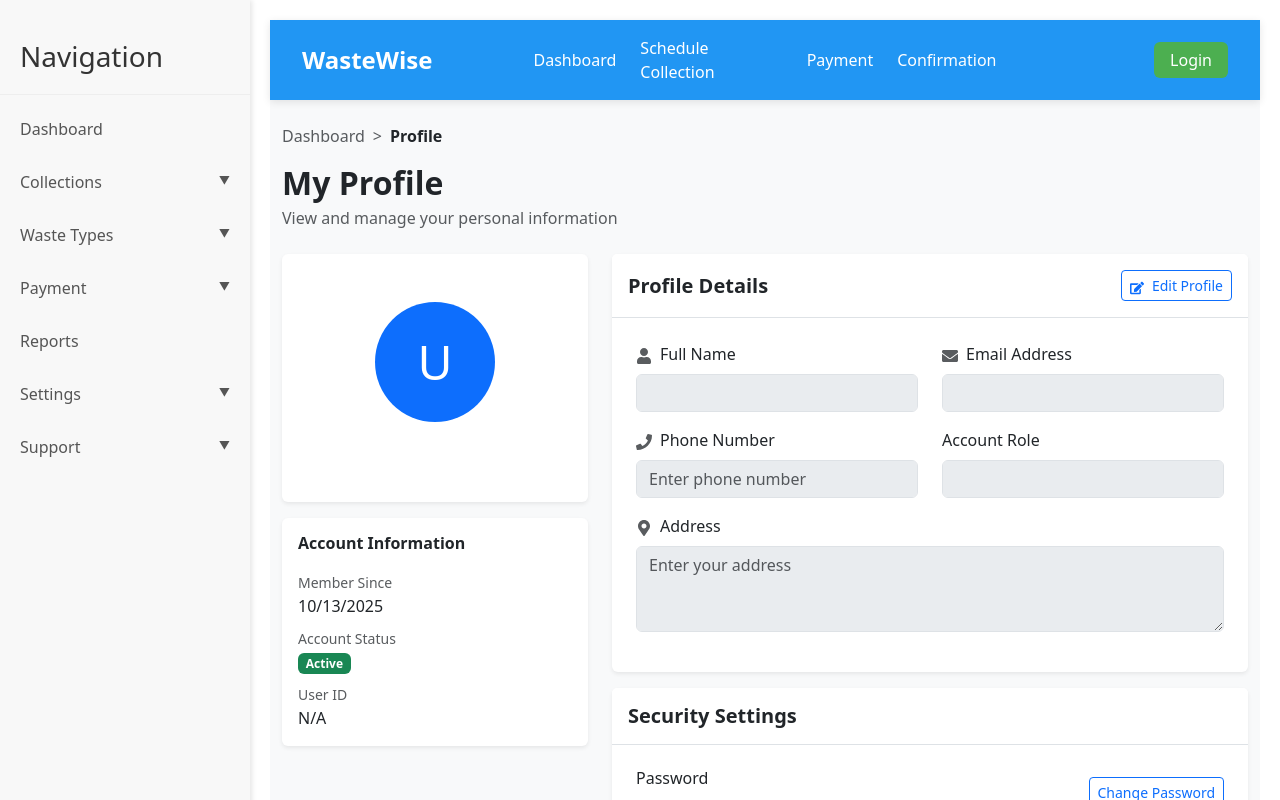
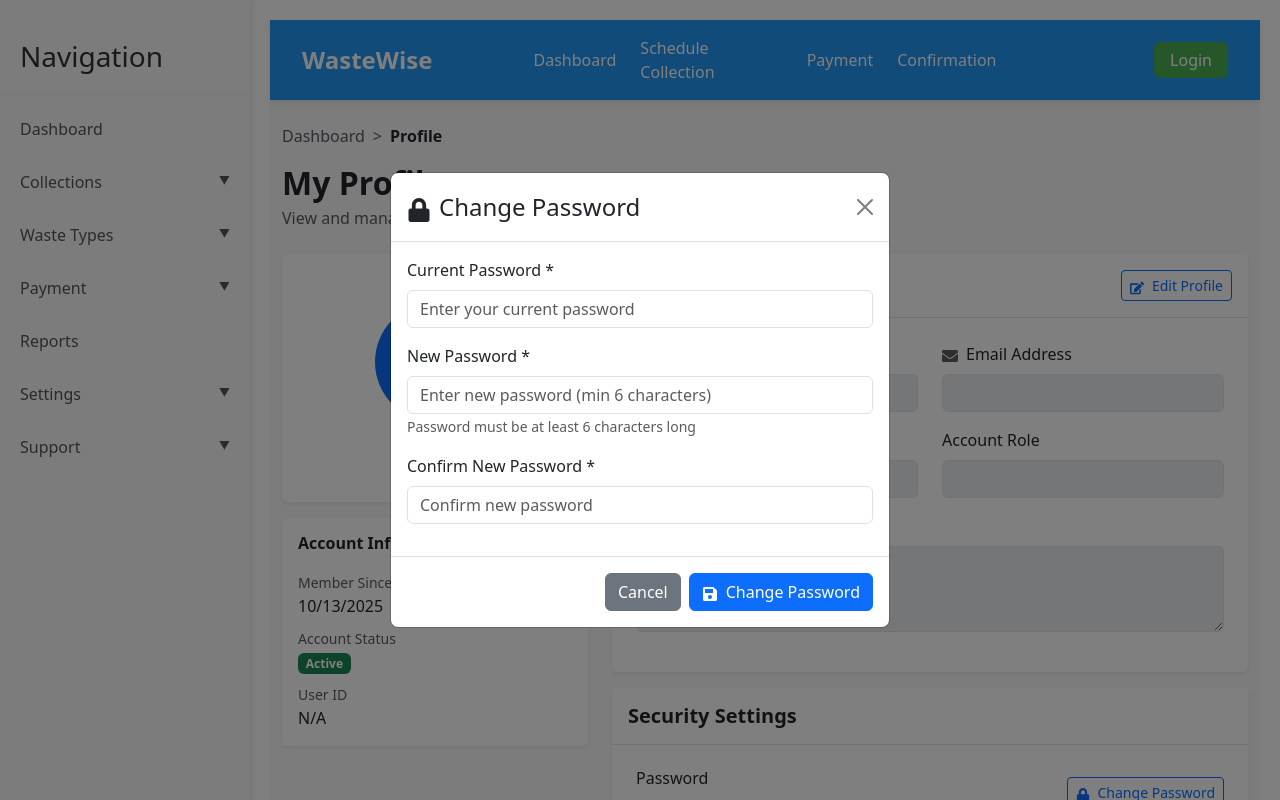
Before and after one commit to hirubb/Smart-Waste-Management-System, a React (Create React App) app in the folder client/: page /profile in a window 1280 px wide. Both pictures are taken after a click on the button "Change Password". Shown: the top 800 px of the page. Built offline with nearby package versions, Linux system fonts and the light colour scheme.

Commit message:
Add change password functionality and enhance profile page

```diff
--- a/client/src/pages/PaymentHistory.jsx
+++ b/client/src/pages/PaymentHistory.jsx
@@ -1,6 +1,6 @@
 import React, { useState, useEffect, useContext } from "react";
 import { Container, Card, Table, Badge, Spinner, Alert, Button, Row, Col, Form } from "react-bootstrap";
-import { FaReceipt, FaCreditCard, FaMobileAlt, FaMoneyBillWave, FaUniversity, FaDownload, FaEye } from "react-icons/fa";
+import { FaReceipt, FaCreditCard, FaMobileAlt, FaMoneyBillWave, FaUniversity, FaEye } from "react-icons/fa";
 import { AuthContext } from "../context/AuthContext";
 import api from "../services/api";
 
@@ -20,7 +20,18 @@ const PaymentHistory = () => {
     try {
       setLoading(true);
       const response = await api.get("/payments/user/all");
-      setPayments(response.data.payments || []);
+      const paymentsData = response.data.payments || [];
+
+      // Remove duplicates based on _id
+      const uniquePayments = paymentsData.reduce((acc, current) => {
+        const isDuplicate = acc.find(item => item._id === current._id);
+        if (!isDuplicate) {
+          acc.push(current);
+        }
+        return acc;
+      }, []);
+
+      setPayments(uniquePayments);
       setError("");
     } catch (err) {
       console.error("Error fetching payments:", err);
@@ -104,18 +115,12 @@ const PaymentHistory = () => {
   return (
     <Container className="py-4" style={{ maxWidth: "1200px" }}>
       {/* Header */}
-      <div className="d-flex justify-content-between align-items-center mb-4">
-        <div>
-          <h2 className="mb-1">
-            <FaReceipt className="me-2 text-primary" />
-            Payment History
-          </h2>
-          <p className="text-muted mb-0">View all your payment transactions</p>
-        </div>
-        <Button variant="outline-primary" size="sm">
-          <FaDownload className="me-2" />
-          Export Report
-        </Button>
+      <div className="mb-4">
+        <h2 className="mb-1">
+          <FaReceipt className="me-2 text-primary" />
+          Payment History
+        </h2>
+        <p className="text-muted mb-0">View all your payment transactions</p>
       </div>
 
       {/* Summary Cards */}
--- a/client/src/pages/Profile.jsx
+++ b/client/src/pages/Profile.jsx
@@ -1,6 +1,6 @@
 import React, { useState, useContext, useEffect } from "react";
-import { Container, Row, Col, Card, Form, Button, Alert } from "react-bootstrap";
-import { FaUser, FaEnvelope, FaPhone, FaMapMarkerAlt, FaSave, FaEdit } from "react-icons/fa";
+import { Container, Row, Col, Card, Form, Button, Alert, Modal } from "react-bootstrap";
+import { FaUser, FaEnvelope, FaPhone, FaMapMarkerAlt, FaSave, FaEdit, FaLock } from "react-icons/fa";
 import { AuthContext } from "../context/AuthContext";
 import axios from "axios";
 
@@ -10,6 +10,10 @@ const Profile = () => {
   const [loading, setLoading] = useState(false);
   const [success, setSuccess] = useState("");
   const [error, setError] = useState("");
+  const [showPasswordModal, setShowPasswordModal] = useState(false);
+  const [passwordLoading, setPasswordLoading] = useState(false);
+  const [passwordSuccess, setPasswordSuccess] = useState("");
+  const [passwordError, setPasswordError] = useState("");
 
   const [formData, setFormData] = useState({
     name: "",
@@ -17,6 +21,12 @@ const Profile = () => {
     phone: "",
     address: "",
     role: ""
+  });
+
+  const [passwordData, setPasswordData] = useState({
+    currentPassword: "",
+    newPassword: "",
+    confirmPassword: ""
   });
 
   // Update form data when user data loads
@@ -75,6 +85,78 @@ const Profile = () => {
     } finally {
       setLoading(false);
     }
+  };
+
+  const handlePasswordChange = (e) => {
+    const { name, value } = e.target;
+    setPasswordData(prev => ({
+      ...prev,
+      [name]: value
+    }));
+  };
+
+  const handlePasswordSubmit = async (e) => {
+    e.preventDefault();
+    setPasswordError("");
+    setPasswordSuccess("");
+
+    // Validation
+    if (passwordData.newPassword !== passwordData.confirmPassword) {
+      setPasswordError("New password and confirm password do not match");
+      return;
+    }
+
+    if (passwordData.newPassword.length < 6) {
+      setPasswordError("Password must be at least 6 characters long");
+      return;
+    }
+
+    setPasswordLoading(true);
+
+    try {
+      const token = localStorage.getItem('token');
+      const response = await axios.put(
+        'http://localhost:4000/api/auth/change-password',
+        {
+          currentPassword: passwordData.currentPassword,
+          newPassword: passwordData.newPassword
+        },
+        {
+          headers: {
+            Authorization: `Bearer ${token}`
+          }
+        }
+      );
+
+      if (response.data.success) {
+        setPasswordSuccess("Password changed successfully!");
+        setPasswordData({
+          currentPassword: "",
+          newPassword: "",
+          confirmPassword: ""
+        });
+        setTimeout(() => {
+          setShowPasswordModal(false);
+          setPasswordSuccess("");
+        }, 2000);
+      }
+    } catch (err) {
+      console.error("Error changing password:", err);
+      setPasswordError(err.response?.data?.message || "Failed to change password. Please try again.");
+    } finally {
+      setPasswordLoading(false);
+    }
+  };
+
+  const handleClosePasswordModal = () => {
+    setShowPasswordModal(false);
+    setPasswordData({
+      currentPassword: "",
+      newPassword: "",
+      confirmPassword: ""
+    });
+    setPasswordError("");
+    setPasswordSuccess("");
   };
 
   const getRoleBadge = (role) => {
@@ -315,9 +397,14 @@ const Profile = () => {
               <div className="d-flex justify-content-between align-items-center mb-3">
                 <div>
                   <h6 className="mb-1">Password</h6>
-                  <small className="text-muted">Last changed 30 days ago</small>
+                  <small className="text-muted">••••••••</small>
                 </div>
-                <Button variant="outline-primary" size="sm">
+                <Button
+                  variant="outline-primary"
+                  size="sm"
+                  onClick={() => setShowPasswordModal(true)}
+                >
+                  <FaLock className="me-2" />
                   Change Password
                 </Button>
               </div>
@@ -335,6 +422,100 @@ const Profile = () => {
           </Card>
         </Col>
       </Row>
+
+      {/* Change Password Modal */}
+      <Modal show={showPasswordModal} onHide={handleClosePasswordModal} centered>
+        <Modal.Header closeButton>
+          <Modal.Title>
+            <FaLock className="me-2" />
+            Change Password
+          </Modal.Title>
+        </Modal.Header>
+        <Form onSubmit={handlePasswordSubmit}>
+          <Modal.Body>
+            {passwordSuccess && (
+              <Alert variant="success" dismissible onClose={() => setPasswordSuccess("")}>
+                {passwordSuccess}
+              </Alert>
+            )}
+
+            {passwordError && (
+              <Alert variant="danger" dismissible onClose={() => setPasswordError("")}>
+                {passwordError}
+              </Alert>
+            )}
+
+            <Form.Group className="mb-3">
+              <Form.Label>Current Password *</Form.Label>
+              <Form.Control
+                type="password"
+                name="currentPassword"
+                value={passwordData.currentPassword}
+                onChange={handlePasswordChange}
+                placeholder="Enter your current password"
+                required
+                disabled={passwordLoading}
+              />
+            </Form.Group>
+
+            <Form.Group className="mb-3">
+              <Form.Label>New Password *</Form.Label>
+              <Form.Control
+                type="password"
+                name="newPassword"
+                value={passwordData.newPassword}
+                onChange={handlePasswordChange}
+                placeholder="Enter new password (min 6 characters)"
+                required
+                minLength={6}
+                disabled={passwordLoading}
+              />
+              <Form.Text className="text-muted">
+                Password must be at least 6 characters long
+              </Form.Text>
+            </Form.Group>
+
+            <Form.Group className="mb-3">
+              <Form.Label>Confirm New Password *</Form.Label>
+              <Form.Control
+                type="password"
+                name="confirmPassword"
+                value={passwordData.confirmPassword}
+                onChange={handlePasswordChange}
+                placeholder="Confirm new password"
+                required
+                disabled={passwordLoading}
+              />
+            </Form.Group>
+          </Modal.Body>
+          <Modal.Footer>
+            <Button
+              variant="secondary"
+              onClick={handleClosePasswordModal}
+              disabled={passwordLoading}
+            >
+              Cancel
+            </Button>
+            <Button
+              variant="primary"
+              type="submit"
+              disabled={passwordLoading}
+            >
+              {passwordLoading ? (
+                <>
+                  <span className="spinner-border spinner-border-sm me-2" role="status" aria-hidden="true"></span>
+                  Changing...
+                </>
+              ) : (
+                <>
+                  <FaSave className="me-2" />
+                  Change Password
+                </>
+              )}
+            </Button>
+          </Modal.Footer>
+        </Form>
+      </Modal>
     </Container>
   );
 };
```
Also changed, not shown: 2 other files (tests, documents, lock files or other folders).
